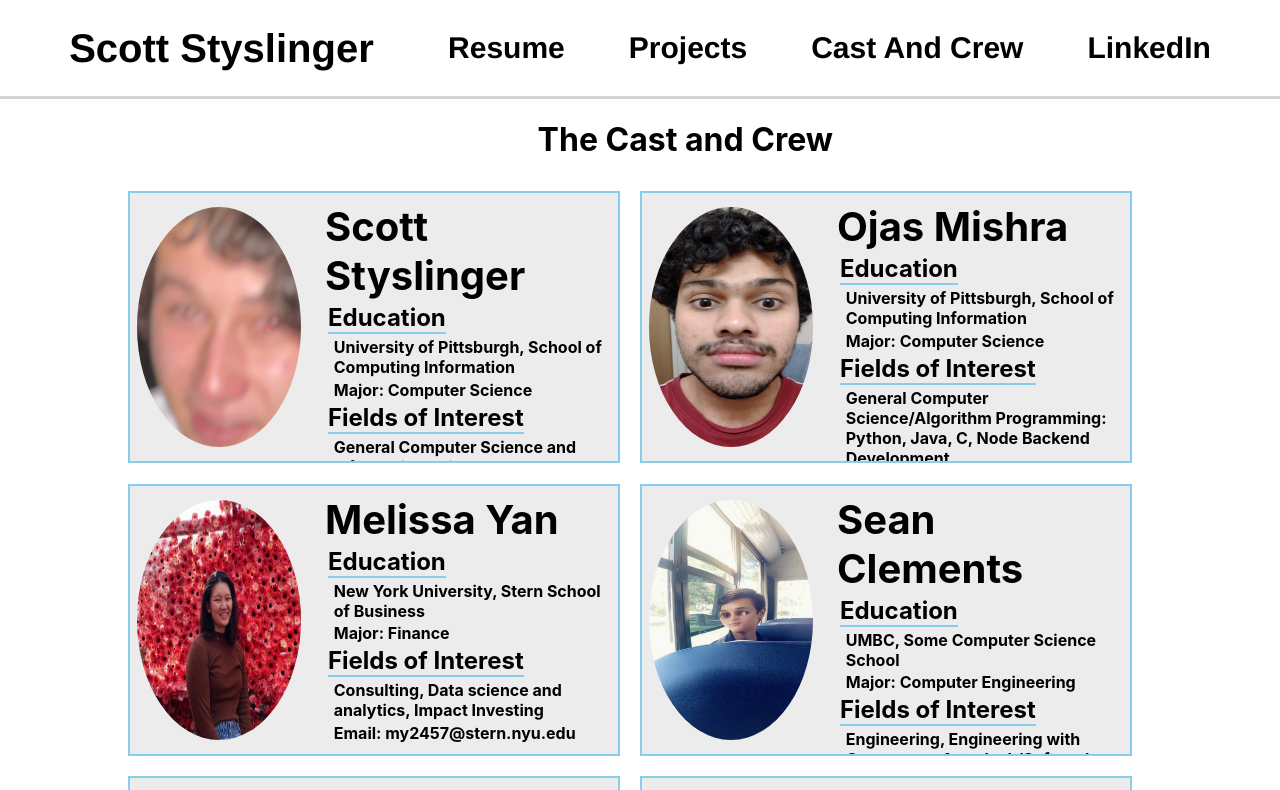
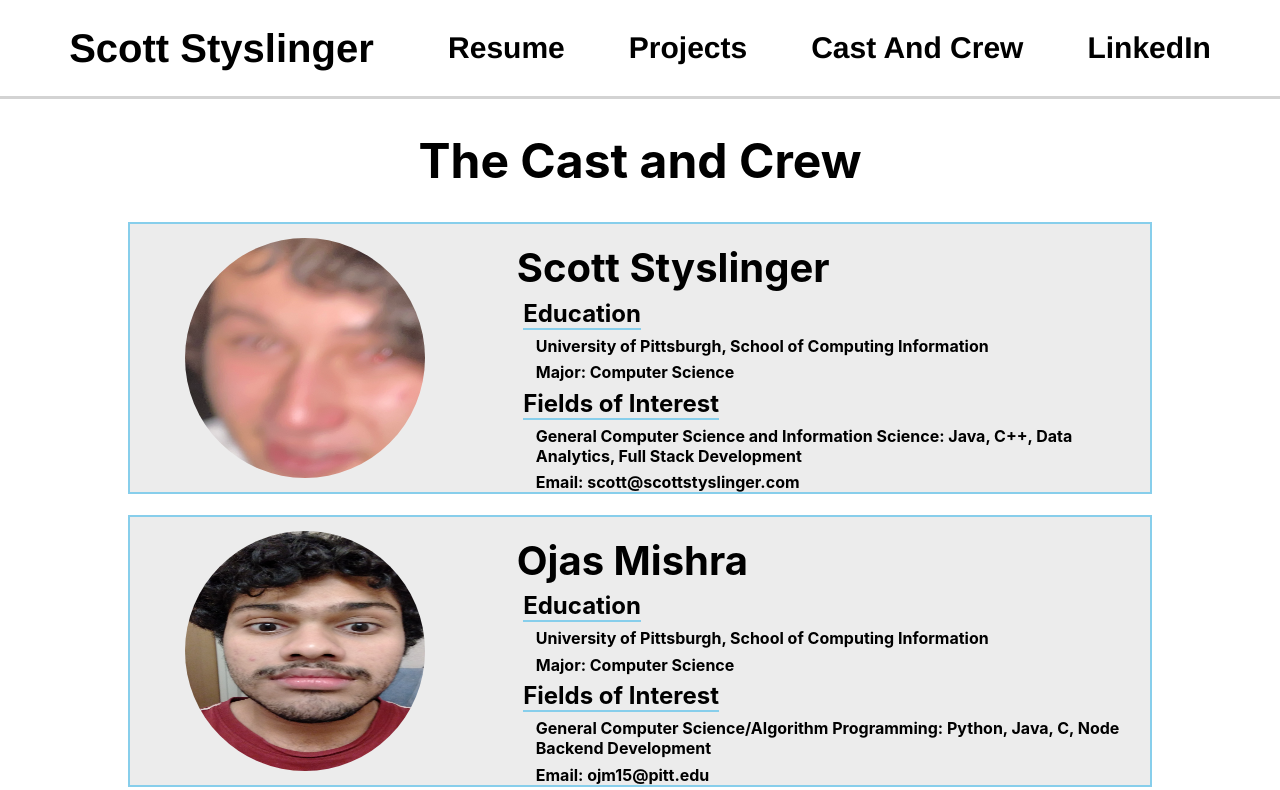
Before and after one commit to this-scott/sscom, a Next.js app: page /cast in a window 1280 px wide. Shown: the top 790 px of the page. Built offline with nearby package versions, Linux system fonts and the light colour scheme.

Commit message:
Version 0.9

```diff
--- a/components/businesscard.module.css
+++ b/components/businesscard.module.css
@@ -3,10 +3,8 @@
     height: 17em;
     display: flex;
     background-color: rgb(236, 236, 236);
-    width: 48%;
-    margin-right: 2%;
+    overflow: hidden;
     margin-bottom: 2%;
-    overflow: hidden;
 }
 
 .leftside {
--- a/components/homeslider.js
+++ b/components/homeslider.js
@@ -36,7 +36,7 @@ export default function Homeslider() {
                     </SwiperSlide>
             </Swiper>
             <div className={slidecss.fancytext}>
-                <h1>The Scott Styslinger Experience</h1> Under Construction: Check back 2/7/2022 12:00AM</div>
+                <h1>The Scott Styslinger Experience</h1> Version 0.9:UGH (Projects is broken on mobile)</div>
         </div>
     )
 }
--- a/components/navbar.js
+++ b/components/navbar.js
@@ -1,8 +1,6 @@
 import Link from 'next/link';
 import React, { useEffect, useState } from 'react';
-import useWindowDimensions from '../hooks/useWindowDimensions';
 import navstyles from './navbar.module.css';
-import Image from 'next/image';
 
 //the navbar can be redone with everything being set by Justify-content:space-between and no margins
 export default function Navbar({}) {
--- a/pages/cast.js
+++ b/pages/cast.js
@@ -1,13 +1,54 @@
 import Navbar from "../components/navbar"
 import CardsContainer from "../styles/cardscontainer.module.css"
 import Businesscard from "../components/businesscard"
+import React, { useEffect, useState } from 'react';
 
 export default function Cast() {
+    const [width, setWidth] = React.useState(0);
+    React.useEffect(() => {
+        function handleResize() {
+            setWidth(window.innerWidth);
+        }
+
+        setWidth(window.innerWidth)
+        console.log(width)
+
+        window.addEventListener('resize', handleResize);
+        return () => window.removeEventListener('resize', handleResize);
+    });
+    if (width > 1355) {
         return (
             <>
             <Navbar></Navbar>
+            <div className={CardsContainer.cardscontainercontainer}>
             <h1 className={CardsContainer.title}>The Cast and Crew</h1>
-        <div className={CardsContainer.cardscontainercontainer}>
+                <div className={CardsContainer.cardcontainer}>
+                    <Businesscard name="Scott Styslinger" image="/images/40.jpg" college="University of Pittsburgh, School of Computing Information" major="Computer Science" fields="General Computer Science and Information Science: Java, C++, Data Analytics, Full Stack Development" email="scott@scottstyslinger.com"></Businesscard>
+                </div>
+                <div className={CardsContainer.cardcontainer}>
+                    <Businesscard name="Ojas Mishra" image="/images/ojas.jpg" college="University of Pittsburgh, School of Computing Information" major="Computer Science" fields="General Computer Science/Algorithm Programming: Python, Java, C, Node Backend Development" email="ojm15@pitt.edu"></Businesscard>
+                </div>
+                <div className={CardsContainer.cardcontainer}>
+                    <Businesscard name="Melissa Yan" image="/images/M.jpg" college="New York University, Stern School of Business" major="Finance" fields="Consulting, Data science and analytics, Impact Investing" email="my2457@stern.nyu.edu"></Businesscard>
+                </div>
+                <div className={CardsContainer.cardcontainer}>
+                    <Businesscard name="Sean Clements" image="/images/7.jpg" college="UMBC, Some Computer Science School" major="Computer Engineering" fields="Engineering, Engineering with Computers, Autodesk/Softworks, C++" email="No idea"></Businesscard>
+                </div>
+                <div className={CardsContainer.cardcontainer}>
+                    <Businesscard name="Gary Snail" image="/images/gary.jpeg" college="Was he ever educated?" major="Snail Trail" fields="Gary now I know I messed I was wrong and now your gone" email="gary come home"></Businesscard>
+                </div>
+                <div className={CardsContainer.cardcontainer}>
+                    <Businesscard name="Coming Soon" image="/images/racoon.png" college="'Add yourself here' and other features/optimizations" major="Besides Swiper and React-PDF I did this all myself" fields="This project was fun but cost me ~20 of my last 72 hours. I plan on keeping it updated for practice but I need a break" email="February 19, 2022"></Businesscard>
+                </div>
+            </div>
+            </>
+        )
+    } else {
+        return (
+            <>
+            <Navbar></Navbar>
+            <div className={CardsContainer.cardscontainercontainer2}>
+            <h1 className={CardsContainer.title}>The Cast and Crew</h1>
                 <Businesscard name="Scott Styslinger" image="/images/40.jpg" college="University of Pittsburgh, School of Computing Information" major="Computer Science" fields="General Computer Science and Information Science: Java, C++, Data Analytics, Full Stack Development" email="scott@scottstyslinger.com"></Businesscard>
                 <Businesscard name="Ojas Mishra" image="/images/ojas.jpg" college="University of Pittsburgh, School of Computing Information" major="Computer Science" fields="General Computer Science/Algorithm Programming: Python, Java, C, Node Backend Development" email="ojm15@pitt.edu"></Businesscard>
                 <Businesscard name="Melissa Yan" image="/images/M.jpg" college="New York University, Stern School of Business" major="Finance" fields="Consulting, Data science and analytics, Impact Investing" email="my2457@stern.nyu.edu"></Businesscard>
@@ -18,3 +59,11 @@ export default function Cast() {
             </>
         )
     }
+
+}
+
+export function WideCards() {
+    return{
+
+    }
+}
--- a/styles/cardscontainer.module.css
+++ b/styles/cardscontainer.module.css
@@ -5,10 +5,25 @@
     display: flex;
     flex-direction: row;
     flex-wrap: wrap;
-    margin-top: 2em;
+    justify-content: space-around;
 }
 
 .title {
-    margin-left: 42%;
-    font-size: 200%;
+    text-align: center;
+    width: 100%;
+    font-size: 3em;
 }
+
+.cardscontainercontainer2 {
+    width: 80%;
+    height: 100%;
+    margin-left: 10%;
+    display: flex;
+    flex-direction: column;
+    justify-content: space-around;
+}
+
+.cardcontainer {
+    width: 48%;
+    margin-right: 2%;
+}
```
Lines whose indentation alone changed are shown as unchanged.
